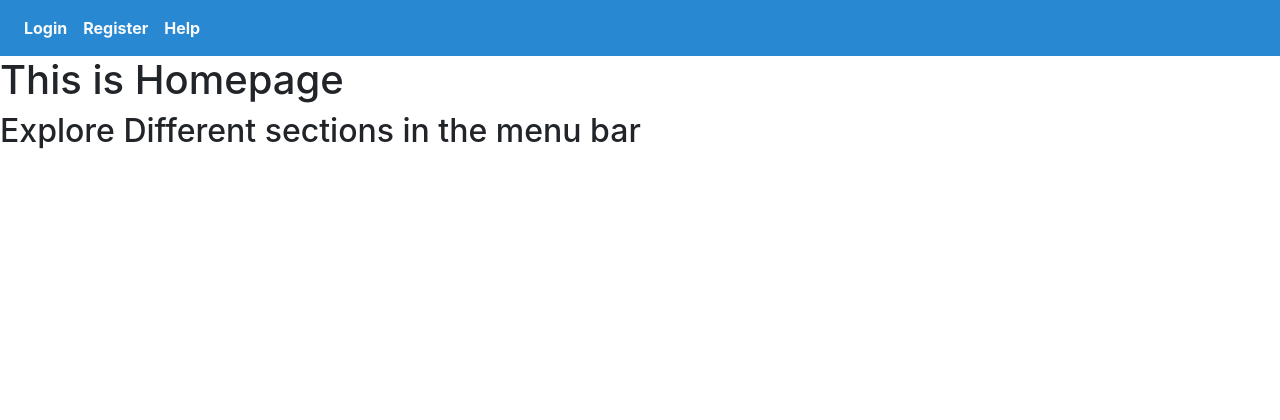
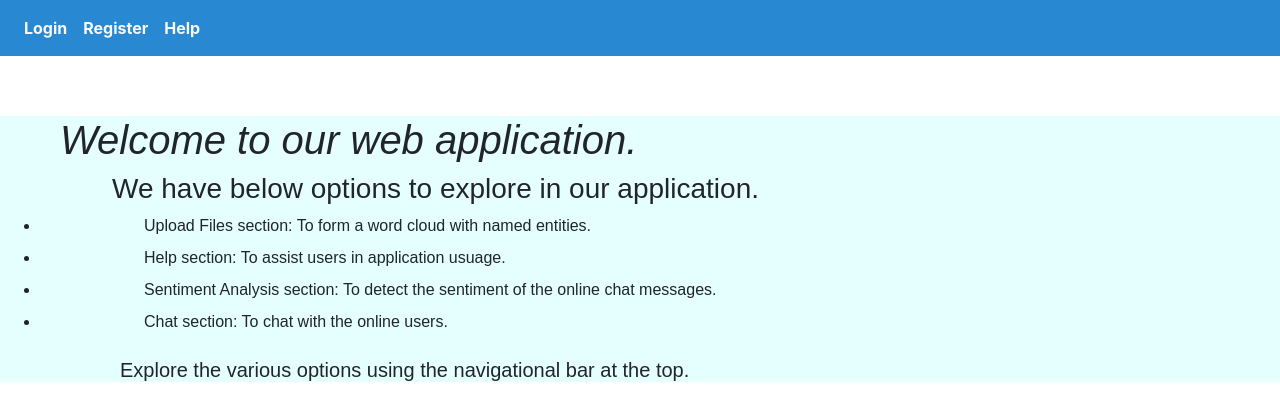
Before and after one commit to amanvishnani/CSCI-5410-LMS, a React (Create React App) app: page /home in a window 1280 px wide. Shown: the top 420 px of the page. Built offline with nearby package versions, Linux system fonts and the light colour scheme.

Commit message:
few formatting changes

```diff
--- a/src/AppHeader.js
+++ b/src/AppHeader.js
@@ -19,18 +19,25 @@ class AppHeader extends Component {
   }
 
   renderLoggedInItems() {
-    let [name, orgName] = ['', '']
+    let [name, orgName] = ["", ""];
     try {
-      let ud = localStorage.getItem("userData")
+      let ud = localStorage.getItem("userData");
       let userData = JSON.parse(ud);
-      name = `${userData.user.firstName} ${userData.user.lastName}`
-      orgName = `${userData.org.name}`
-    } catch (error) {
-
-    }
+      name = `${userData.user.firstName} ${userData.user.lastName}`;
+      orgName = `${userData.org.name}`;
+    } catch (error) {}
     return (
       <React.Fragment>
-        <span style={{color:"white", marginRight: "100px"}}>{name}<br/>{orgName}</span>
+        {/* <span style={{ color: "white", marginRight: "100px" }}>
+          {name}
+          <br />
+          {orgName}
+        </span> */}
+        <Nav.Link className="text-light " href="/home">
+          {name}
+          <br />
+          {orgName}
+        </Nav.Link>
         <Nav.Link className="text-light font-weight-bold" href="/upload-file">
           Upload Files
         </Nav.Link>
--- a/src/home/Home.js
+++ b/src/home/Home.js
@@ -3,10 +3,42 @@ import React, { Component } from "react";
 class Home extends Component {
   render() {
     console.log(localStorage.email);
-    return <div>
-      <h1>This is Homepage</h1>
-      <h2>Explore Different sections in the menu bar</h2>
-    </div>;
+    return (
+      <div style={{ background: "#e5ffff" }}>
+        <h1
+          style={{
+            marginTop: "1.5em",
+            marginLeft: "1.5em",
+            marginRight: "0.5em",
+            fontStyle: "italic",
+            fontFamily: "sans-serif",
+          }}
+        >
+          Welcome to our web application.
+        </h1>
+        <h3 style={{ marginLeft: "4em", fontFamily: "sans-serif" }}>
+          We have below options to explore in our application.
+        </h3>
+        <ul style={{ textIndent: "6.5em", fontFamily: "sans-serif" }}>
+          <li style={{ paddingBottom: "0.5em" }}>
+            Upload Files section: To form a word cloud with named entities.
+          </li>
+          <li style={{ paddingBottom: "0.5em" }}>
+            Help section: To assist users in application usuage.
+          </li>
+          <li style={{ paddingBottom: "0.5em" }}>
+            Sentiment Analysis section: To detect the sentiment of the online
+            chat messages.
+          </li>
+          <li style={{ paddingBottom: "0.5em" }}>
+            Chat section: To chat with the online users.
+          </li>
+        </ul>
+        <h5 style={{ marginLeft: "6em", fontFamily: "sans-serif" }}>
+          Explore the various options using the navigational bar at the top.
+        </h5>
+      </div>
+    );
   }
 }
 
```
